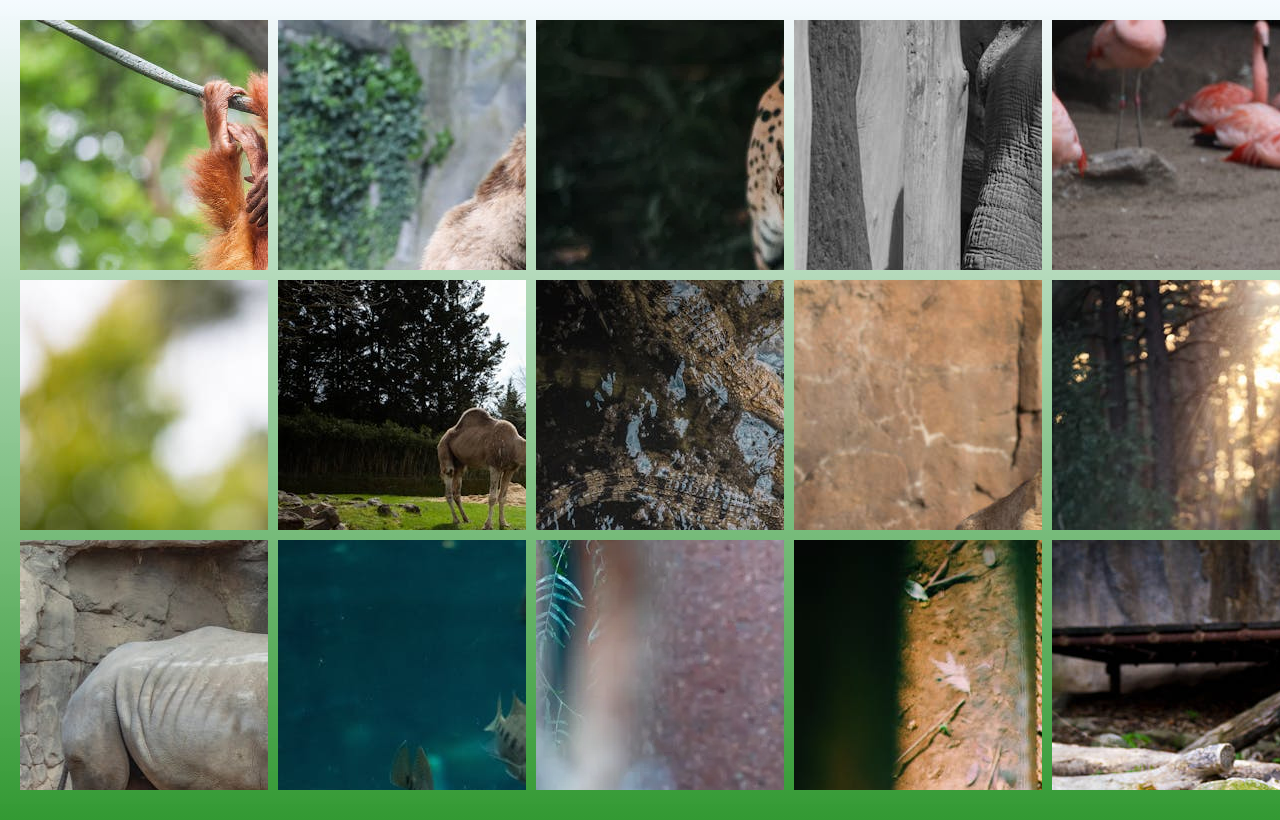
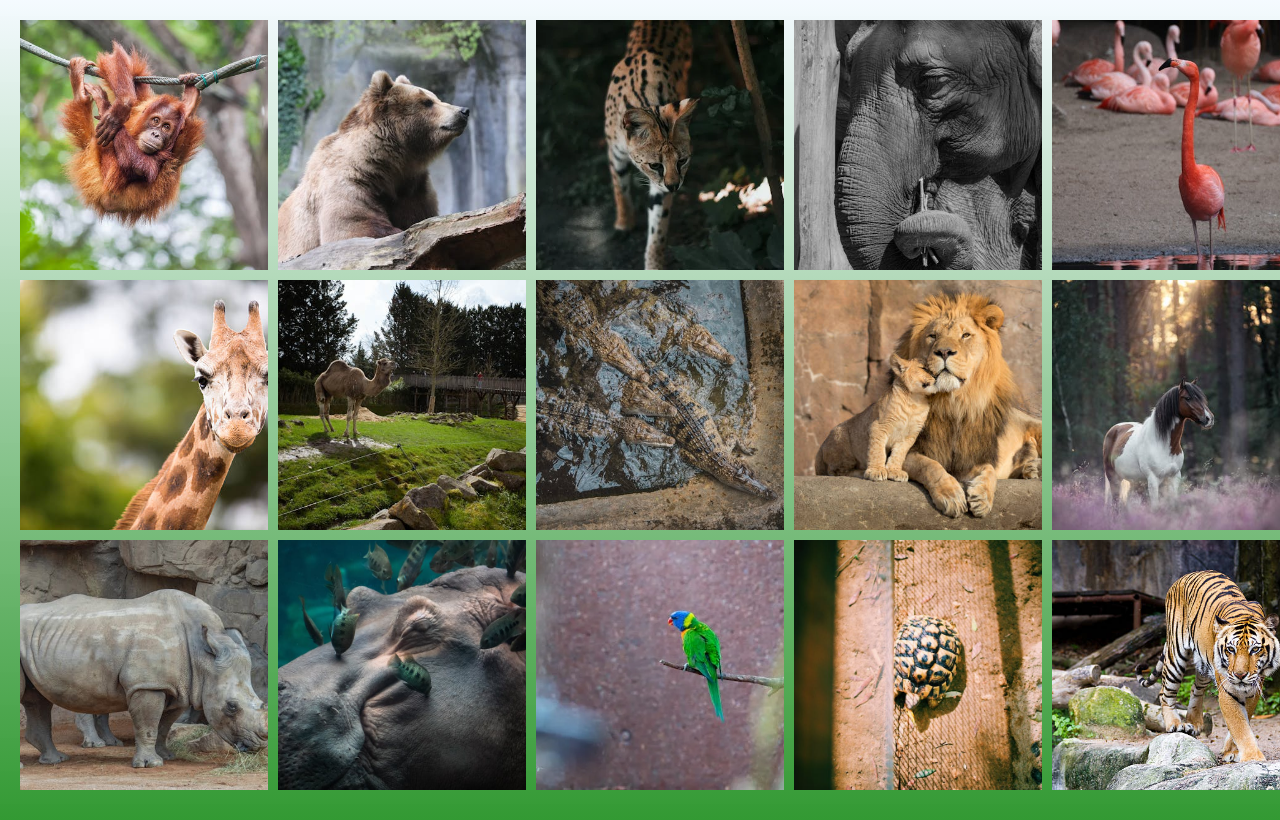
Before and after one commit to Marga-Lensen/PB---praktisches-Projekt, a plain HTML site: page pages/tiereMCL.html in a window 1280 px wide. Drawn offline with Linux system fonts and the light colour scheme.

Commit message:
grid gut

```diff
--- a/pages/stylesMCL.css
+++ b/pages/stylesMCL.css
@@ -188,6 +188,8 @@ a {
 
 .container {
     display: grid;
+    /* justify-content: center ;
+    align-items: center; */
     width: 100vw;
     margin: 20px;
     grid-template-columns: repeat(5, 1fr);
@@ -195,8 +197,18 @@ a {
 
 }
 .img-box {
+    /* justify-content: center;
+    align-items: center; */
     width: 100%;
     height: 250px;
     overflow: hidden;
     display: block;
 }
+
+.img-box img {
+
+    width: 100%;
+    height: 100%;
+    display: block;
+    object-fit: cover;
+}
```
